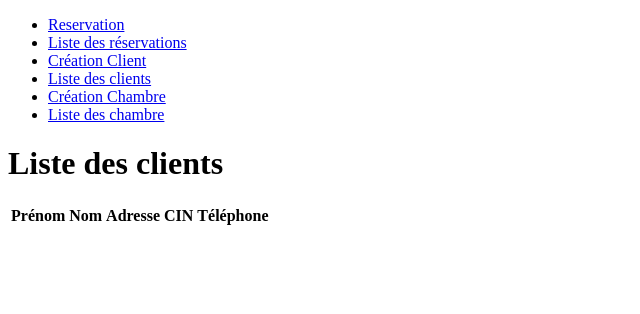
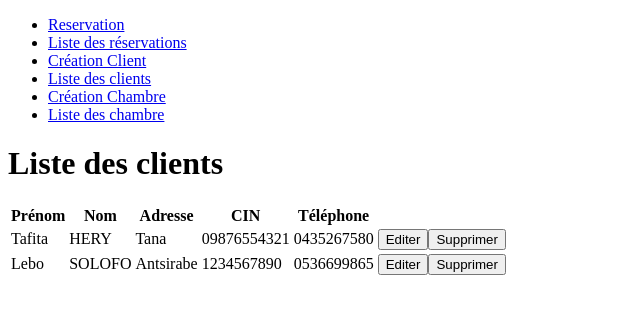
Before and after one commit to tafitahery/hotel-v2, a React (Create React App) app: page /listClients in a window 1280 px wide. Shown: the top 314 px of the page, without its empty margins (0-640 px from the left). Built offline with nearby package versions, Linux system fonts and the light colour scheme; data requests are answered from the project's data file.

Commit message:
creation component ShowClient and add logic in the page ListClients

```diff
--- a/package.json
+++ b/package.json
@@ -6,6 +6,7 @@
     "@testing-library/jest-dom": "^5.16.4",
     "@testing-library/react": "^13.3.0",
     "@testing-library/user-event": "^13.5.0",
+    "axios": "^0.27.2",
     "react": "^18.2.0",
     "react-dom": "^18.2.0",
     "react-router-dom": "^6.3.0",
--- a/src/assets/db.json
+++ b/src/assets/db.json
@@ -5,14 +5,16 @@
       "lastName": "HERY",
       "address": "Tana",
       "idCard": "09876554321",
-      "phone": "0435267580"
+      "phone": "0435267580",
+      "id": 1
     },
     {
       "firstName": "Lebo",
       "lastName": "SOLOFO",
       "address": "Antsirabe",
       "idCard": "1234567890",
-      "phone": "0536699865"
+      "phone": "0536699865",
+      "id": 2
     }
   ]
 }
--- /dev/null
+++ b/src/components/ShowClient/index.jsx
@@ -0,0 +1,19 @@
+import React from 'react';
+
+const ShowClient = ({ client }) => {
+  return (
+    <tr>
+      <td>{client.firstName}</td>
+      <td>{client.lastName}</td>
+      <td>{client.address}</td>
+      <td>{client.idCard}</td>
+      <td>{client.phone}</td>
+      <td>
+        <button>Editer</button>
+        <button>Supprimer</button>
+      </td>
+    </tr>
+  );
+};
+
+export default ShowClient;
--- a/src/pages/ListClients/index.jsx
+++ b/src/pages/ListClients/index.jsx
@@ -1,6 +1,22 @@
-import React from 'react';
+import React, { useState, useEffect } from 'react';
+import axios from 'axios';
+import ShowClient from '../../components/ShowClient';
 
 const ListClients = () => {
+  const [clients, setClients] = useState([]);
+
+  useEffect(() => {
+    const getClients = async () => {
+      try {
+        const { data } = await axios.get('http://localhost:4000/clients');
+        setClients(data);
+      } catch (error) {
+        console.log('======== ERROR =======');
+      }
+    };
+    getClients();
+  }, []);
+
   return (
     <div>
       <h1>Liste des clients</h1>
@@ -12,10 +28,13 @@ const ListClients = () => {
             <th>Adresse</th>
             <th>CIN</th>
             <th>Téléphone</th>
+            <th></th>
           </tr>
         </thead>
         <tbody>
-          <tr></tr>
+          {clients.map((client) => (
+            <ShowClient key={client.id} client={client} />
+          ))}
         </tbody>
       </table>
     </div>
```
Also changed, not shown: 1 other file (tests, documents, lock files or other folders).
